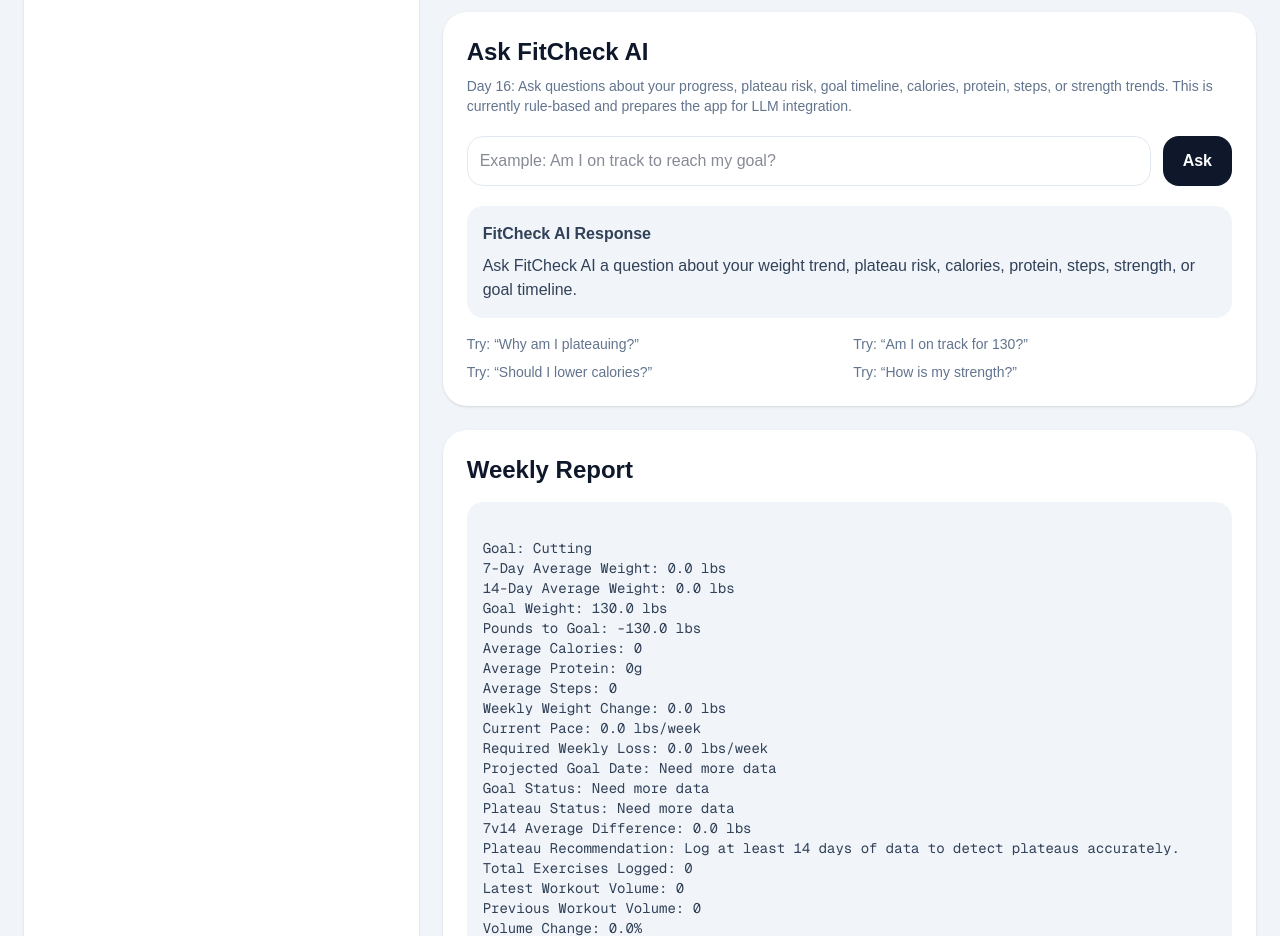
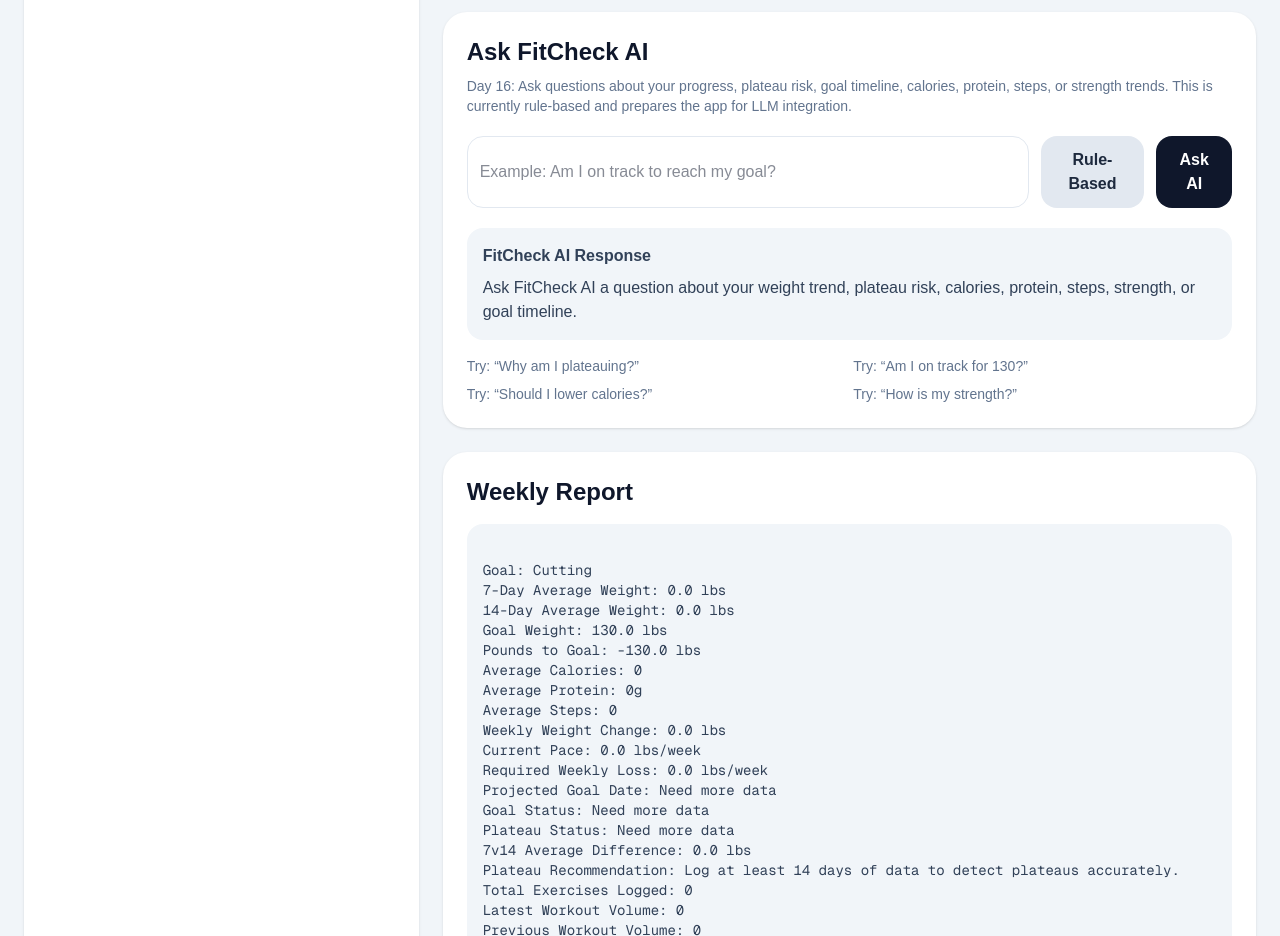
Before and after one commit to ayushs36/fitcheck-ai, a Next.js app: page / in a window 1280 px wide. Shown: the part 3700-4636 px from the top of the page. Built offline with nearby package versions, Linux system fonts and the light colour scheme.

Commit message:
Add Day 17 LLM integration

```diff
--- /dev/null
+++ b/app/app/route.ts
@@ -0,0 +1,55 @@
+import OpenAI from "openai";
+import { NextResponse } from "next/server";
+
+const client = new OpenAI({
+  apiKey: process.env.OPENAI_API_KEY,
+});
+
+export async function POST(request: Request) {
+  try {
+    const body = await request.json();
+
+    const question = String(body.question ?? "");
+    const context = body.context;
+
+    if (!question.trim()) {
+      return NextResponse.json(
+        { error: "Question is required." },
+        { status: 400 }
+      );
+    }
+
+    const response = await client.responses.create({
+      model: "gpt-5.2",
+      input: `
+You are FitCheck AI, a practical fitness coaching assistant.
+
+Use the user's fitness data to answer clearly and specifically.
+
+Rules:
+- Do not diagnose medical conditions.
+- Do not recommend extreme dieting.
+- Prioritize protein, sleep, consistency, steps, and strength retention.
+- If data is limited, say so.
+- Keep the answer under 180 words.
+
+User question:
+${question}
+
+User fitness context:
+${JSON.stringify(context, null, 2)}
+      `,
+    });
+
+    return NextResponse.json({
+      answer: response.output_text,
+    });
+  } catch (error) {
+    console.error("FitCheck AI API error:", error);
+
+    return NextResponse.json(
+      { error: "Could not generate AI response." },
+      { status: 500 }
+    );
+  }
+}
--- a/app/page.tsx
+++ b/app/page.tsx
@@ -79,7 +79,7 @@ export default function Home() {
   const [coachAnswer, setCoachAnswer] = useState(
     "Ask FitCheck AI a question about your weight trend, plateau risk, calories, protein, steps, strength, or goal timeline."
   );
-
+const [isCoachLoading, setIsCoachLoading] = useState(false);
   useEffect(() => {
     const savedLogs = localStorage.getItem(STORAGE_KEY);
     if (savedLogs) setLogs(JSON.parse(savedLogs));
@@ -707,7 +707,78 @@ AI Confidence Score: ${confidenceScore}%
       }, and your strength status is ${strengthStatus}. ${recommendation}`
     );
   }
-
+async function askFitCheckAILLM() {
+  if (!coachQuestion.trim()) {
+    setCoachAnswer("Ask a question first so FitCheck AI can analyze your data.");
+    return;
+  }
+
+  setIsCoachLoading(true);
+  setCoachAnswer("FitCheck AI is analyzing your data...");
+
+  const context = {
+    goal,
+    latestWeight,
+    effectiveWeight,
+    sevenDayAverage,
+    fourteenDayAverage,
+    goalWeight,
+    goalDate,
+    poundsToGoal,
+    poundsRemaining,
+    GoalProgressBar,
+    currentPace,
+    requiredWeeklyLoss,
+    projectedGoalDateText,
+    goalStatus,
+    plateauStatus,
+    plateauDifference,
+    plateauRecommendation,
+    avgCalories,
+    avgProtein,
+    avgSteps,
+    strengthStatus,
+    strengthInsight,
+    latestWorkoutVolume,
+    previousWorkoutVolume,
+    volumeChange,
+    weeklyAIReview,
+    goalFeasibility,
+    recommendation,
+    logsCount: logs.length,
+  };
+
+  try {
+    const response = await fetch("/api/fitcheck-ai", {
+      method: "POST",
+      headers: {
+        "Content-Type": "application/json",
+      },
+      body: JSON.stringify({
+        question: coachQuestion,
+        context,
+      }),
+    });
+
+    const data = await response.json();
+
+    if (!response.ok) {
+      throw new Error(data.error || "Failed to get AI response.");
+    }
+
+    setCoachAnswer(data.answer);
+  } catch (error) {
+    console.error(error);
+
+    setCoachAnswer(
+      "AI response failed. Falling back to the rule-based coach."
+    );
+
+    askFitCheckAI();
+  } finally {
+    setIsCoachLoading(false);
+  }
+}
   return (
     <main className="min-h-screen bg-slate-100 p-6 text-slate-900">
       <div className="mx-auto max-w-7xl">
@@ -1224,18 +1295,23 @@ AI Confidence Score: ${confidenceScore}%
   <input
     className="w-full rounded-2xl border border-slate-200 p-3"
     value={coachQuestion}
-                  onChange={(event: any) => setCoachQuestion(event.target.value)}
-                  onKeyDown={(event: any) => {
-                    if (event.key === "Enter") askFitCheckAI();
-                  }}
+    onChange={(event) => setCoachQuestion(event.target.value)}
     placeholder="Example: Am I on track to reach my goal?"
   />
 
   <button
     onClick={askFitCheckAI}
-                  className="rounded-2xl bg-slate-900 px-5 py-3 font-semibold text-white"
+    className="rounded-2xl bg-slate-200 px-5 py-3 font-semibold text-slate-800"
   >
-                  Ask
+    Rule-Based
+  </button>
+
+  <button
+    onClick={askFitCheckAILLM}
+    disabled={isCoachLoading}
+    className="rounded-2xl bg-slate-900 px-5 py-3 font-semibold text-white disabled:opacity-50"
+  >
+    {isCoachLoading ? "Thinking..." : "Ask AI"}
   </button>
 </div>
 
--- a/package.json
+++ b/package.json
@@ -10,6 +10,7 @@
   },
   "dependencies": {
     "next": "16.2.6",
+    "openai": "^6.42.0",
     "react": "19.2.4",
     "react-dom": "19.2.4",
     "recharts": "^3.8.1"
```
Also changed, not shown: 1 other file (tests, documents, lock files or other folders). Lines whose indentation alone changed are shown as unchanged.
